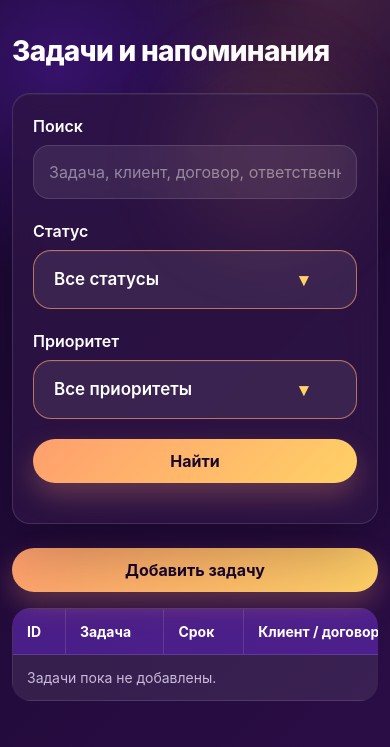
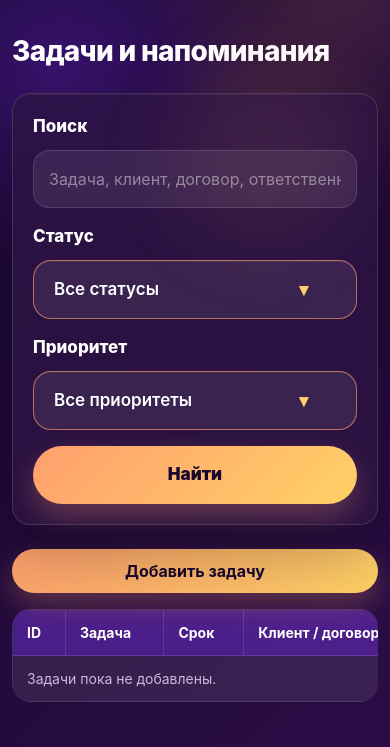
Before and after one commit to ronin1501/construction-crm, a Flask app: page /tasks in a window 390 px wide. Shown: the part 97-844 px from the top of the page. Run offline with Flask 3, Linux system fonts and the light colour scheme; a user stored in the database is signed in; data that the repository does not hold is empty.

Commit message:
Fix tasks filter layout

```diff
--- a/app/templates/tasks/tasks_list.html
+++ b/app/templates/tasks/tasks_list.html
@@ -3,36 +3,47 @@
 {% block content %}
 <h2 class="page-title">Задачи и напоминания</h2>
 
-<form method="get" class="card p-4 mb-4">
-    <div class="row">
-        <div class="col-md-5 mb-3">
+<form method="get" class="card p-4 mb-4 filter-card">
+    <div class="row g-3 align-items-end">
+        <div class="col-lg-5 col-md-12">
             <label>Поиск</label>
-            <input type="text" name="search" value="{{ search }}" class="form-control"
+            <input type="text"
+                   name="search"
+                   value="{{ search }}"
+                   class="form-control"
                    placeholder="Задача, клиент, договор, ответственный">
         </div>
 
-        <div class="col-md-3 mb-3">
+        <div class="col-lg-3 col-md-6">
             <label>Статус</label>
             <select name="status" class="form-select">
                 <option value="">Все статусы</option>
+
                 {% for item in ["Новая", "В работе", "Выполнена", "Просрочена", "Отменена"] %}
-                    <option value="{{ item }}" {% if status == item %}selected{% endif %}>{{ item }}</option>
+                    <option value="{{ item }}" {% if status == item %}selected{% endif %}>
+                        {{ item }}
+                    </option>
                 {% endfor %}
             </select>
         </div>
 
-        <div class="col-md-3 mb-3">
+        <div class="col-lg-3 col-md-6">
             <label>Приоритет</label>
             <select name="priority" class="form-select">
                 <option value="">Все приоритеты</option>
-                {% for item in ["Низкий", "Средний", "Высокий", "Срочный"] %}
-                    <option value="{{ item }}" {% if priority == item %}selected{% endif %}>{{ item }}</option>
+
+                {% for item in ["Низкая", "Обычная", "Высокая", "Срочная"] %}
+                    <option value="{{ item }}" {% if priority == item %}selected{% endif %}>
+                        {{ item }}
+                    </option>
                 {% endfor %}
             </select>
         </div>
 
-        <div class="col-md-1 mb-3 d-flex align-items-end">
-            <button class="btn btn-primary w-100">Найти</button>
+        <div class="col-lg-1 col-md-12">
+            <button class="btn btn-primary filter-btn" type="submit">
+                Найти
+            </button>
         </div>
     </div>
 </form>
```
